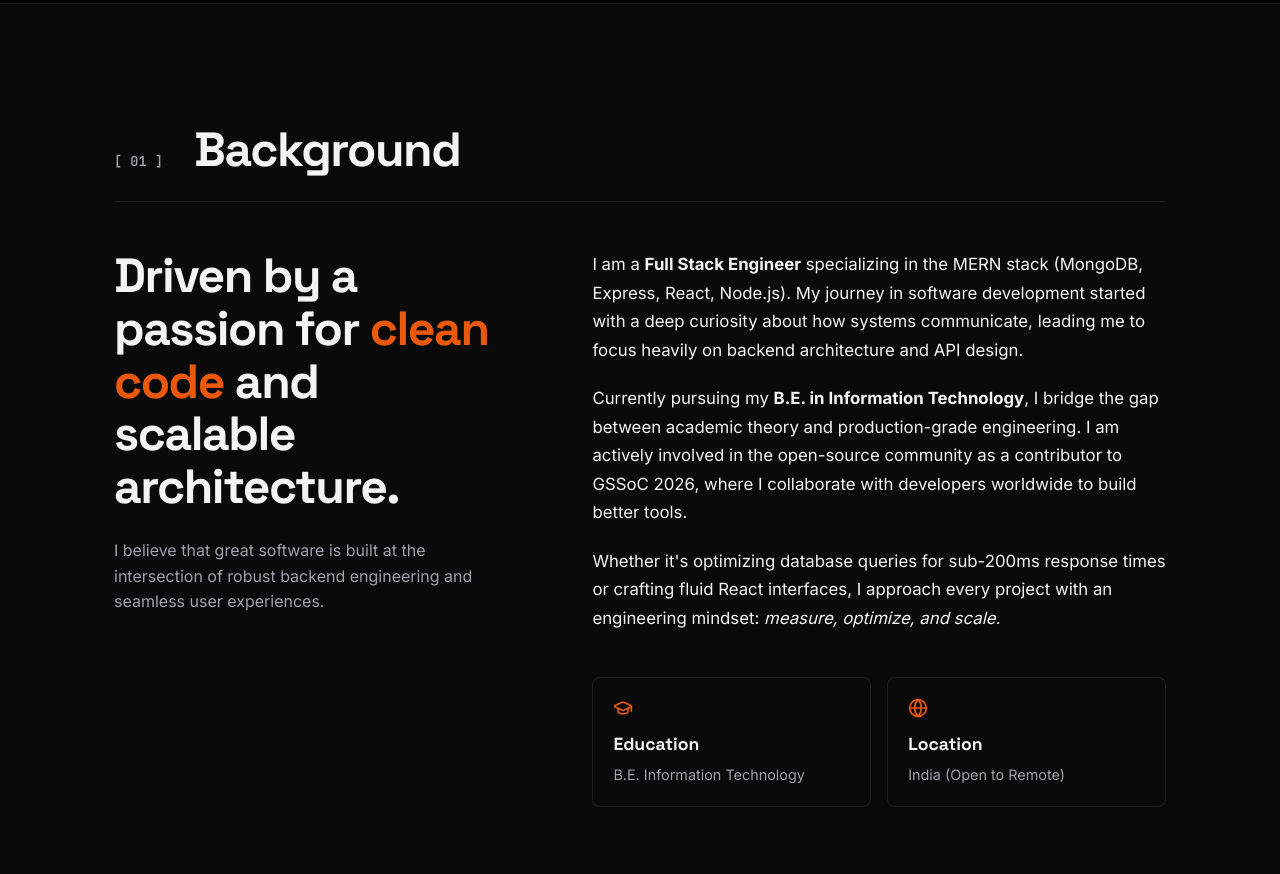
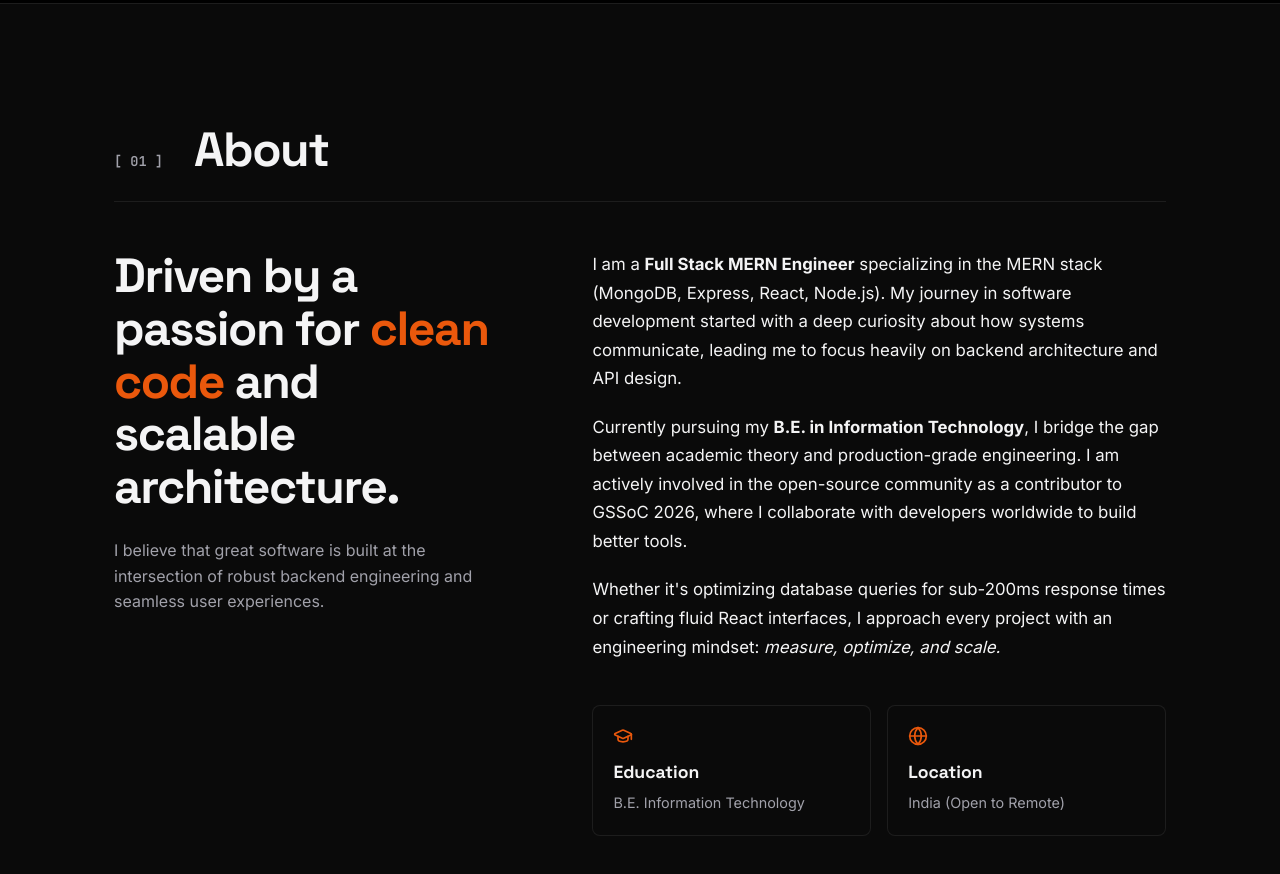
Before and after one commit to code-with-avii/Portfolio, a React (Vite) app in the folder client/: page / in a window 1280 px wide. Shown: the part 1020-1894 px from the top of the page. Built offline with nearby package versions, Linux system fonts and the light colour scheme; no server answers; a web font is replaced by a local one.

Commit message:
Update About section title and job title
Updated section title from 'Background' to 'About' and modified job title to 'Full Stack MERN Engineer'.

```diff
--- a/client/src/components/About.jsx
+++ b/client/src/components/About.jsx
@@ -24,7 +24,7 @@ export default function About() {
           className="section-header"
         >
           <div className="section-num">[ 01 ]</div>
-          <h2 className="section-title">Background</h2>
+          <h2 className="section-title">About</h2>
         </motion.div>
 
         <div className="grid grid-cols-1 lg:grid-cols-[1fr_1.5fr] gap-12 lg:gap-24 mt-12">
@@ -63,7 +63,7 @@ export default function About() {
             {/* Paragraphs */}
             <div style={{ display: "flex", flexDirection: "column", gap: 20, fontFamily: "var(--font-body)", fontSize: "1.05rem", color: "var(--ink)", lineHeight: 1.7 }}>
               <p style={{ margin: 0 }}>
-                I am a <strong>Full Stack Engineer</strong> specializing in the MERN stack (MongoDB, Express, React, Node.js). My journey in software development started with a deep curiosity about how systems communicate, leading me to focus heavily on backend architecture and API design.
+                I am a <strong>Full Stack MERN Engineer</strong> specializing in the MERN stack (MongoDB, Express, React, Node.js). My journey in software development started with a deep curiosity about how systems communicate, leading me to focus heavily on backend architecture and API design.
               </p>
               <p style={{ margin: 0 }}>
                 Currently pursuing my <strong>B.E. in Information Technology</strong>, I bridge the gap between academic theory and production-grade engineering. I am actively involved in the open-source community as a contributor to GSSoC 2026, where I collaborate with developers worldwide to build better tools.
```
